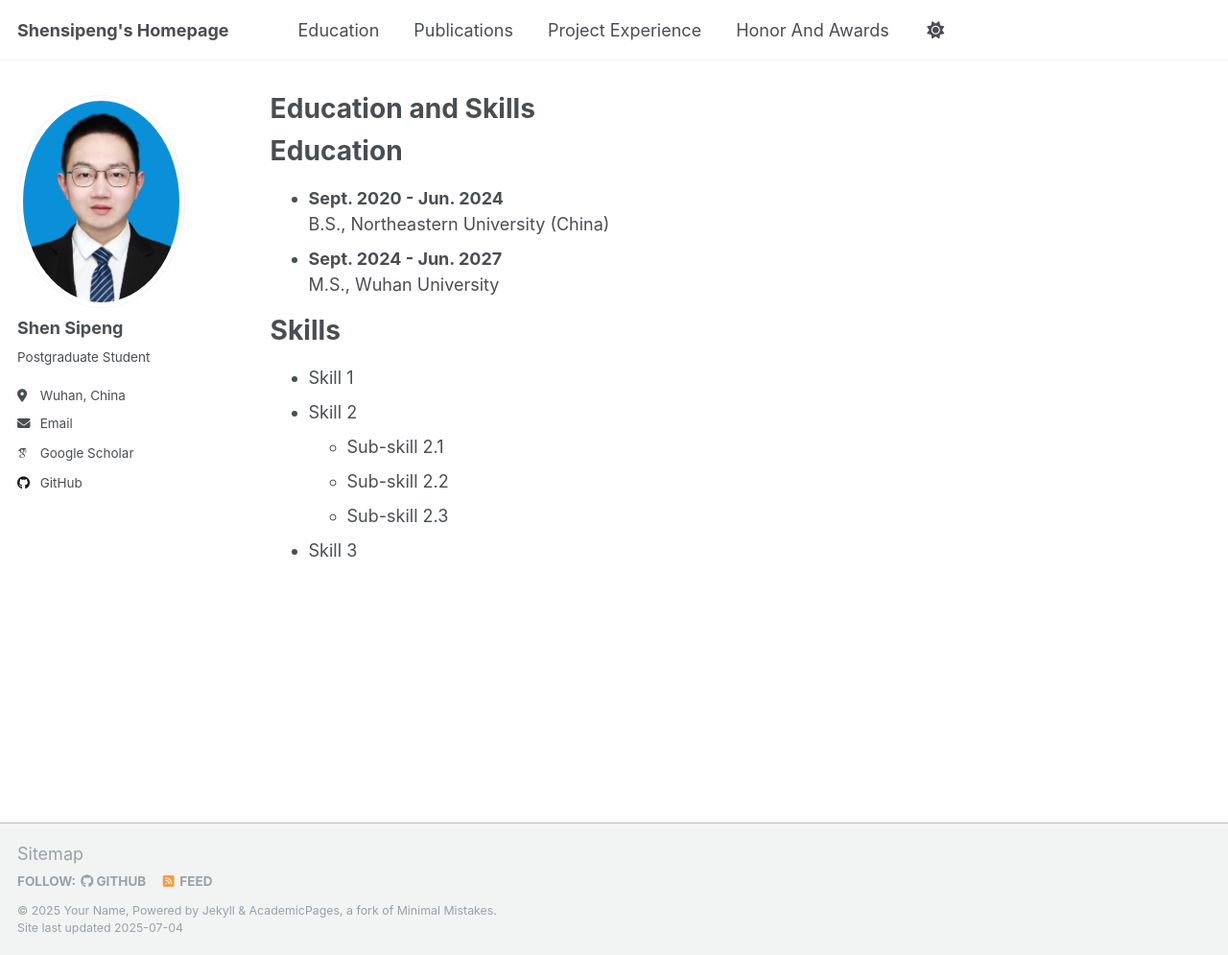
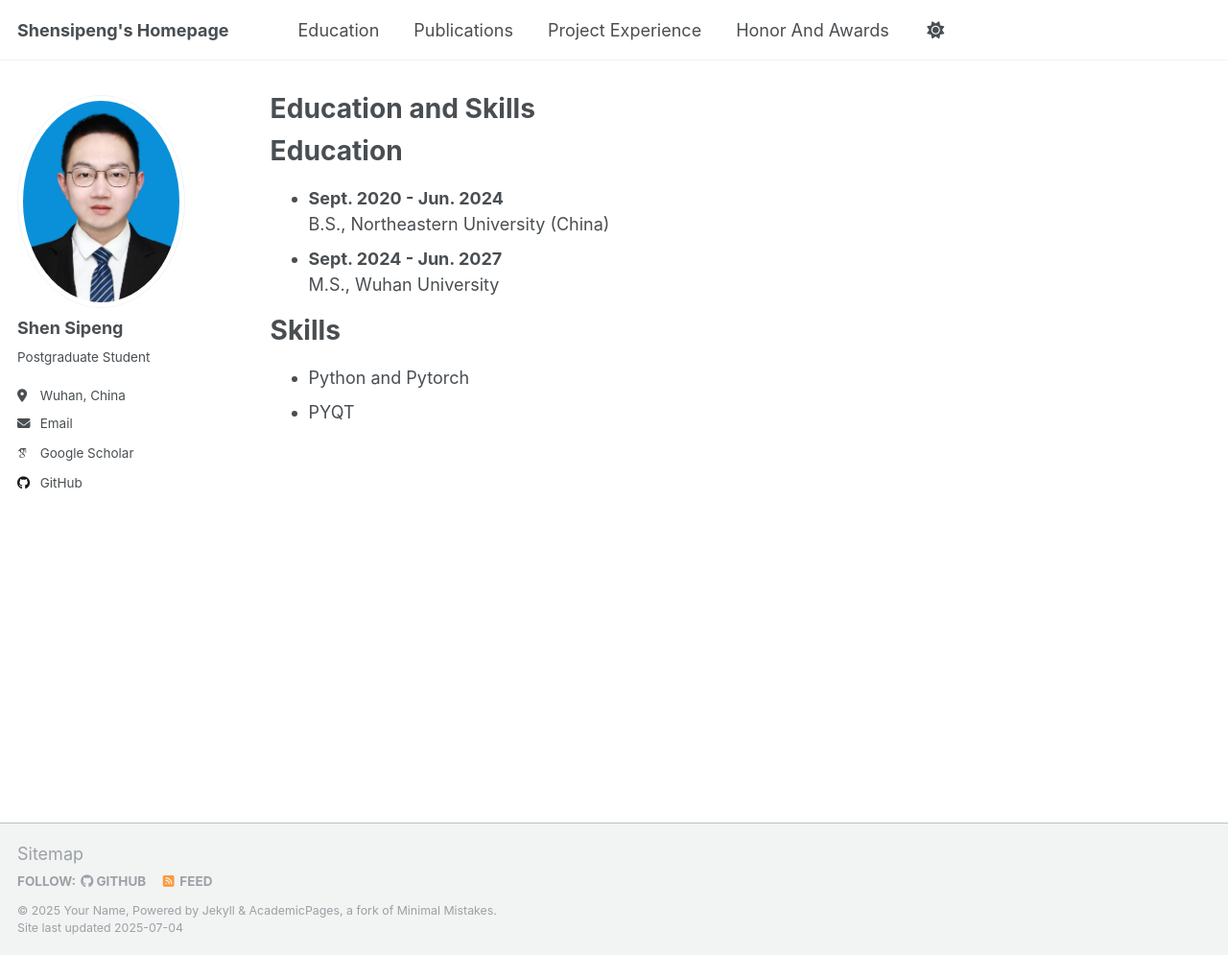
Before and after one commit to SipengShen01/shensipeng, a Jekyll site: the page built from _pages/cv.md, in a window 1280 px wide and 995 px high. Shown: the whole window at 96% size. Built offline with Jekyll 4.4.1, drawn with Linux system fonts in a browser that asks for light colours; some web fonts are replaced.

Commit message:
Update cv.md

```diff
--- a/_pages/cv.md
+++ b/_pages/cv.md
@@ -16,9 +16,5 @@ Education
 
 Skills
 ======
-* Skill 1
-* Skill 2
-  * Sub-skill 2.1
-  * Sub-skill 2.2
-  * Sub-skill 2.3
-* Skill 3
+* Python and Pytorch
+* PYQT
```
